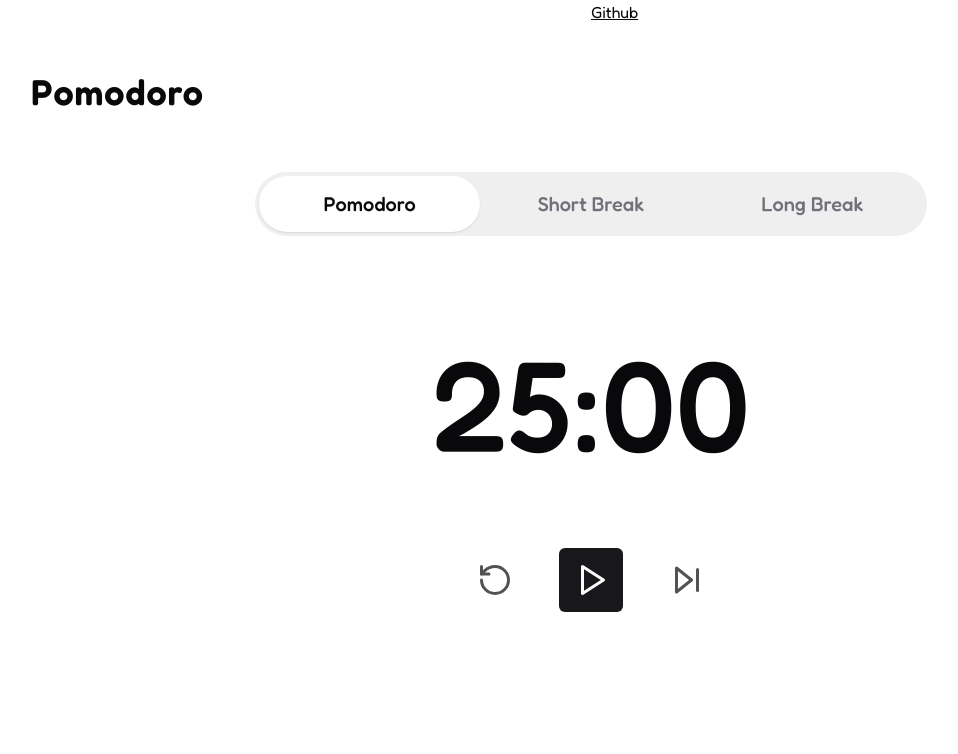
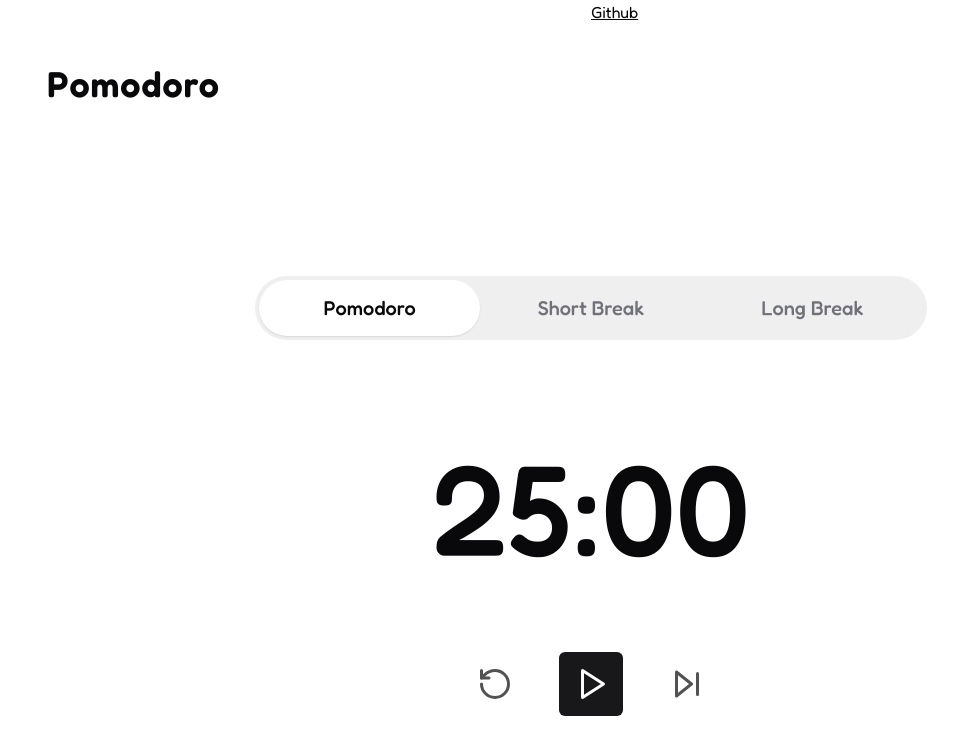
Before and after one commit to arkatsy/pomodoro-timer, a React (Vite) app: page / in a window 1280 px wide. Shown: the top 754 px of the page, without its empty margins (49-1007 px from the left). Built offline with nearby package versions, Linux system fonts and the light colour scheme; no server answers.

Commit message:
refactor: combine components & replace fixed positioning

```diff
--- a/src/App.tsx
+++ b/src/App.tsx
@@ -1,5 +1,5 @@
 import tabSound from "@/assets/tab-sound.wav";
-import ThemeToggle from "@/components/theme-toggle";
+import Header from "@/components/header";
 import { Button } from "@/components/ui/button";
 import { Tabs, TabsContent, TabsList, TabsTrigger } from "@/components/ui/tabs";
 import useWindowSize from "@/hooks/useWindowSize";
@@ -11,14 +11,7 @@ import { Pause, Play, RotateCcw, SkipForward } from "lucide-react";
 import { useEffect, useState } from "react";
 import useSound from "use-sound";
 
-// TODO: Merge it with App or create a header component that includes logo + theme toggle
-function Logo() {
-  return <div className="select-none text-4xl font-semibold tracking-wide">Pomodoro</div>;
-}
-
-// TODO: Hide logo in small screens (mobile ?)
 // TODO: Move duration time to a source of truth place
-// FIXME: Absolute positioned header items (possibly) are ruining the tabing experience.
 export default function App() {
   const { activeTabId, setActiveTabId, sessions } = useStore();
   const [windowWidth] = useWindowSize(); // TODO: useWindowSize hook needs improvement (change initial value to null maybe ?)
@@ -32,12 +25,7 @@ export default function App() {
 
   return (
     <div className="min-h-dvh">
-      <div className="absolute right-10 top-10 sm:right-20 sm:top-20">
-        <ThemeToggle />
-      </div>
-      <div className="absolute left-10 top-[2.3rem] sm:left-20 sm:top-[4.5rem]">
-        <Logo />
-      </div>
+      <Header />
       <div id="experience" className="flex min-h-dvh items-center justify-center">
         <Tabs
           value={activeTabId}
@@ -146,7 +134,7 @@ function Timer({ sessionTime }: { sessionTime: number }) {
         <Button
           variant="ghost"
           size="icon"
-          className="group size-20 transition-opacity duration-300 sm:size-16"
+          className="group size-20 transition-opacity duration-300 sm:size-16 pointer-events-none"
           onClick={handleResetClick}
         >
           <RotateCcw className="size-10 opacity-70 transition-opacity duration-300 group-hover:opacity-100 sm:size-9" />
--- a/src/components/theme-toggle.tsx
+++ b/src/components/header.tsx
@@ -1,11 +1,24 @@
+import switchOff from "@/assets/switch-off.wav";
+import switchOn from "@/assets/switch-on.wav";
 import { useTheme } from "@/hooks/useTheme";
-import useSound from "use-sound";
-import switchOn from "@/assets/switch-on.wav";
-import switchOff from "@/assets/switch-off.wav";
 import { Expand } from "@theme-toggles/react";
 import "@theme-toggles/react/css/Expand.css";
+import useSound from "use-sound";
 
-export default function ThemeToggle() {
+export default function Header() {
+  return (
+    <div className="flex justify-between px-6 pt-8 sm:px-24 sm:pt-16">
+      <Logo />
+      <ThemeToggle />
+    </div>
+  );
+}
+
+function Logo() {
+  return <div className="select-none text-4xl font-semibold tracking-wide">Pomodoro</div>;
+}
+
+function ThemeToggle() {
   const { theme, setTheme } = useTheme();
   const [playSwitchOnSound] = useSound(switchOn, { volume: 0.5 });
   const [playSwitchOffSound] = useSound(switchOff, { volume: 0.5 });
```
